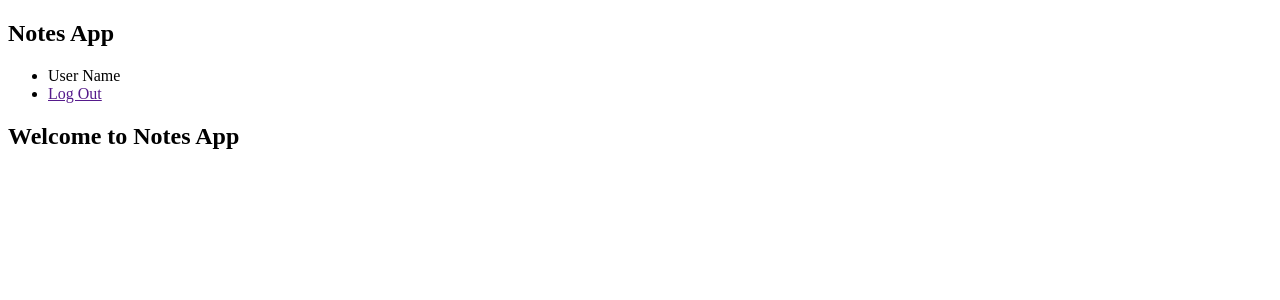
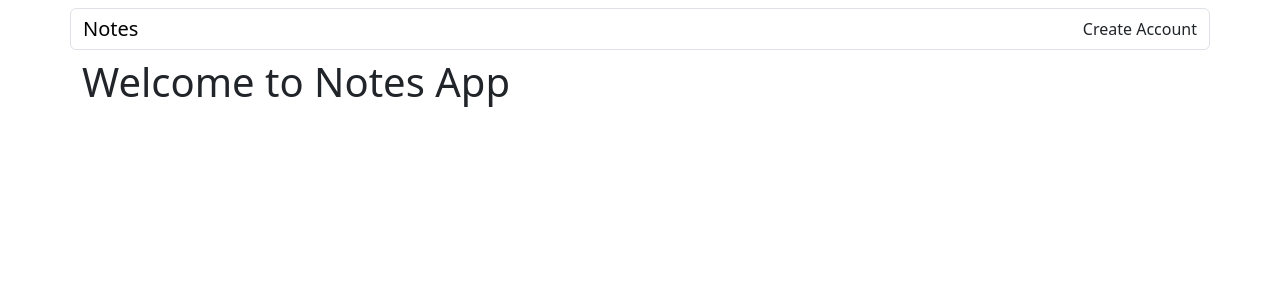
Before and after one commit to benjamin-odell/miniproject4BenjaminOdell, a Django app: page / in a window 1280 px wide. Shown: the top 300 px of the page. Run offline with Django 5.2, Linux system fonts and the light colour scheme.

Commit message:
Adds user creation, integrates base template, and prepares auth views.

```diff
--- a/notes/notes/templates/base.html
+++ b/notes/notes/templates/base.html
@@ -1,20 +1,22 @@
 <!doctype html>
-<title>{% block title %}{% endblock %} - Flaskr</title>
-<nav>
-  <h1>Notes App</h1>
-  <ul>
-    {% if user %}
-      <li><span>User Name</span>
-      <li><a href="">Log Out</a>
-    {% else %}
-      <li><a href="">Register</a>
-      <li><a href="">Log In</a>
-    {% endif %}
-  </ul>
+<link href="https://cdn.jsdelivr.net/npm/bootstrap@5.3.8/dist/css/bootstrap.min.css" rel="stylesheet" integrity="sha384-sRIl4kxILFvY47J16cr9ZwB07vP4J8+LH7qKQnuqkuIAvNWLzeN8tE5YBujZqJLB" crossorigin="anonymous">
+<script src="https://cdn.jsdelivr.net/npm/bootstrap@5.3.8/dist/js/bootstrap.bundle.min.js" integrity="sha384-FKyoEForCGlyvwx9Hj09JcYn3nv7wiPVlz7YYwJrWVcXK/BmnVDxM+D2scQbITxI" crossorigin="anonymous" defer></script>
+
+<title>{% block title %}{% endblock %} - Notes</title>
+<nav class="navbar navbar-expand-lg">
+<div class="container border rounded">
+  <a class="navbar-brand" href="/">Notes</a>
+{% if user.is_authenticated %}
+    <span class="nav-item">{{ user.get_username }}</span>
+    <a class="nav-item" href="">Logout</a>
+{% else %}
+    <a class="nav-link active" href="{% url 'create_user' %}">Create Account</a>
+{% endif %}
+</div>
 </nav>
 <section class="content">
   <header>
-    {% block header %}{% endblock %}
+      <div class="container">{% block header %}{% endblock %}</div>
   </header>
-  {% block content %}{% endblock %}
+  <div class="container">{% block content %}{% endblock %}</div>
 </section>
--- a/notes/notes/templates/notes/login.html
+++ b/notes/notes/templates/notes/login.html
@@ -1 +1,4 @@
 {% extends 'base.html' %}
+<form>
+    {% csrf_token %}
+</form>
--- a/notes/notes/urls.py
+++ b/notes/notes/urls.py
@@ -4,4 +4,5 @@ from . import views
 
 urlpatterns = [
     path('', views.index, name='index'),
+    path('create_user', views.create_user, name='create_user'),
 ]
--- a/notes/notes/views.py
+++ b/notes/notes/views.py
@@ -1,5 +1,6 @@
 from django.shortcuts import render
 from django.contrib.auth.decorators import login_required
+from django.contrib.auth import authenticate, login, logout
 
 # Create your views here.
 def index(request):
@@ -8,3 +9,14 @@ def index(request):
 @login_required
 def note(request):
     return
+
+def create_user(request):
+    if request.method == "POST":
+        #create user
+        pass
+    else:
+        #render page
+        return render(request, 'notes/create_user.html')
+
+def logout_view (request):
+    logout(request)
```
Also changed, not shown: notes/notes/templates/notes/create_user.html (added, +14 -0 lines).
